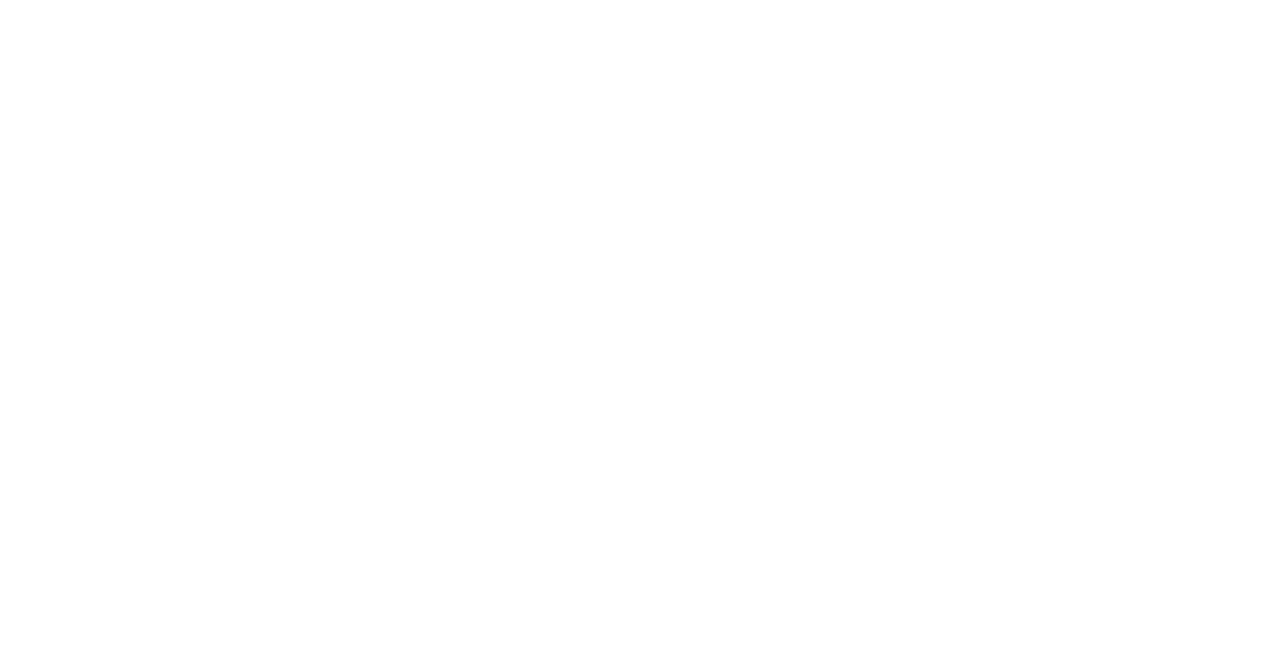
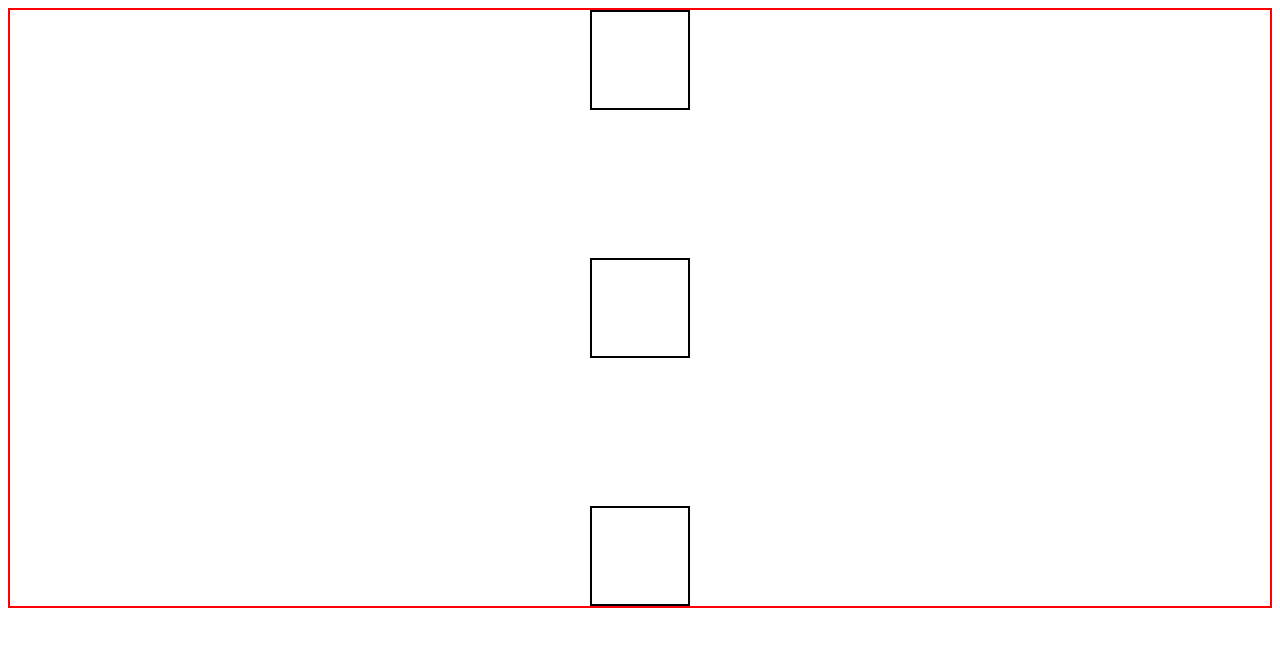
Before and after one commit to astevens104/FlexBoxPractice, a plain HTML site: page index.html in a window 1280 px wide. Drawn offline with Linux system fonts and the light colour scheme.

Commit message:
More flex practice

```diff
--- a/index.html
+++ b/index.html
@@ -3,10 +3,14 @@
 <head>
     <meta charset="UTF-8">
     <meta name="viewport" content="width=device-width, initial-scale=1.0">
-    <link rel="stylesheet" href="styles.css">
+    <link rel="stylesheet" href="./styles.css">
     <title>Document</title>
 </head>
 <body>
-
+    <div class="container">
+        <div class="box"></div>
+        <div class="box"></div>
+        <div class="box"></div>
+    </div>
 </body>
 </html>
--- a/styles.css
+++ b/styles.css
@@ -0,0 +1,19 @@
+* {
+    box-sizing: border-box;
+}
+
+.container {
+    width: 100%;
+    height: 600px;
+    border: 2px solid red;
+    display: flex;
+    flex-direction: column;
+    align-items: center;
+    justify-content: space-between;
+}
+
+.box {
+    width: 100px;
+    height: 100px;
+    border: 2px solid black;
+}
```
